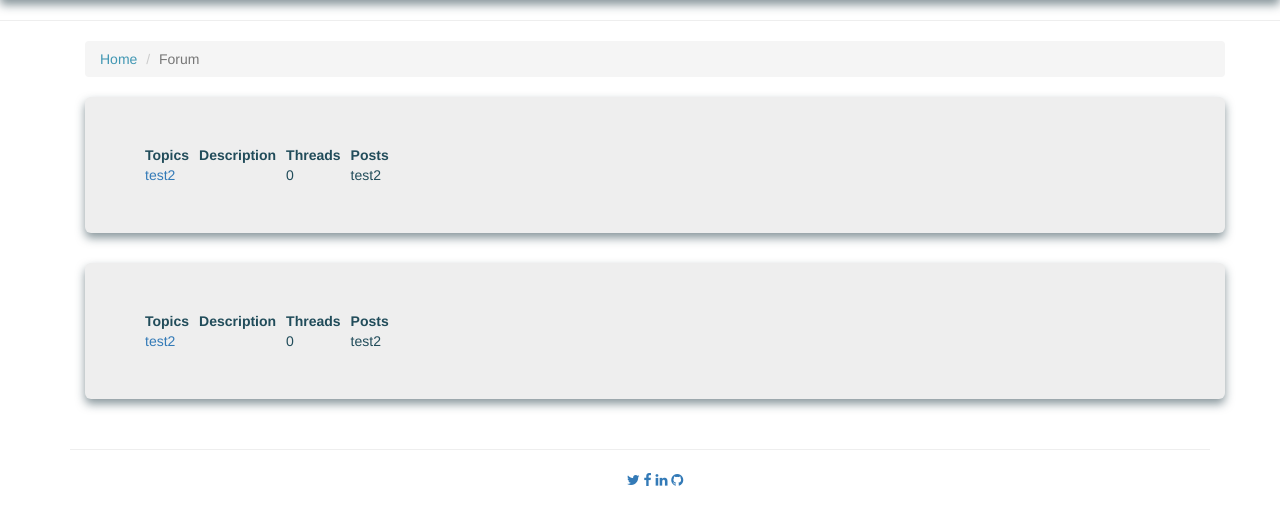
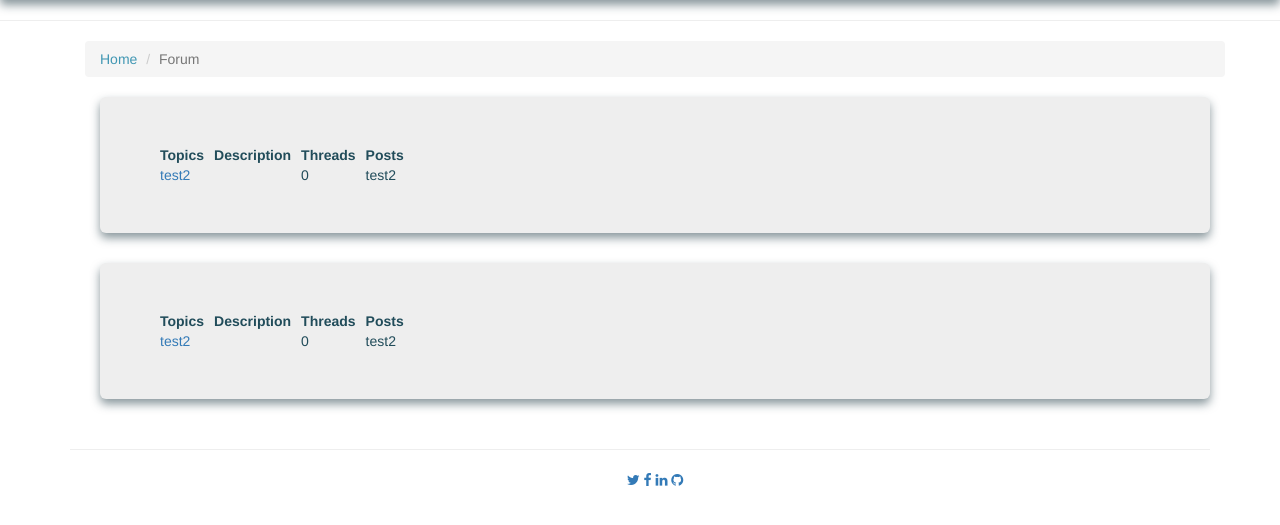
Before and after one commit to Aisling0/Irish_Camping_App, a Django app: page /forum/ in a window 1280 px wide. Shown: the part 60-585 px from the top of the page. Run offline with Django 3.2, Linux system fonts and the light colour scheme; data comes from the database, SQL or seed files in the repository; data that the repository does not hold is empty; some libraries are stand-ins or nearby versions; some web fonts are replaced.

Commit message:
carousel_img

```diff
--- a/threads/templates/forum.html
+++ b/threads/templates/forum.html
@@ -7,7 +7,7 @@
     </ol>
 {% load bootstrap_tags %}
       {% for subject in subjects %}
-        <section col-lg-12">
+        <section class="col-lg-12">
             <div  class="jumbotron">
                 <table>
                     <tr>
```
Lines whose indentation alone changed are shown as unchanged.
